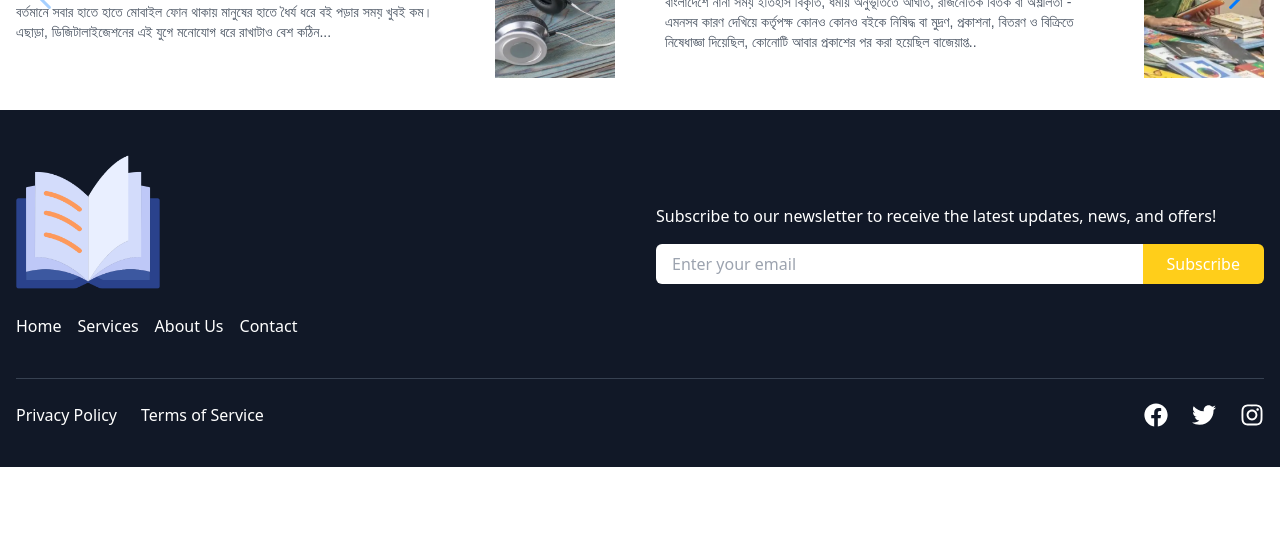
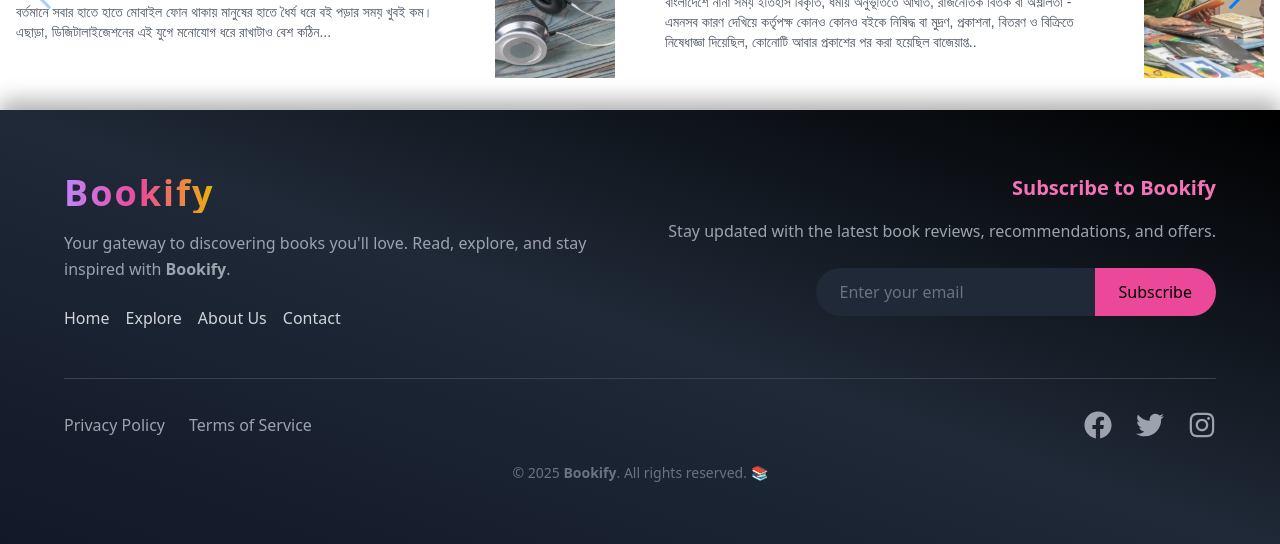
Before and after one commit to ashrafulparan2/Bookify-Front, a React (Vite) app: page / in a window 1280 px wide. Shown: the part 934-1478 px from the top of the page. Before the commit the page ends 1401 px from the top, so only its background shows below. Built offline with nearby package versions, Linux system fonts and the light colour scheme; no server answers.

Commit message:
Enhance Footer component with animations and improved layout

```diff
--- a/src/components/Footer.jsx
+++ b/src/components/Footer.jsx
@@ -1,65 +1,184 @@
-import React from 'react'
-import footerLogo from "../assets/footer-logo.png"
-
-import { FaFacebook, FaInstagram, FaTwitter } from "react-icons/fa"
+import React from "react";
+import { FaFacebook, FaInstagram, FaTwitter } from "react-icons/fa";
 
 const Footer = () => {
+  // Keyframe animations
+  const keyframes = `
+    @keyframes float {
+      0%, 100% { transform: translateY(0); }
+      50% { transform: translateY(-10px); }
+    }
+    @keyframes glow {
+      0%, 100% { filter: brightness(1); }
+      50% { filter: brightness(1.5); }
+    }
+  `;
+
   return (
-    <footer className="bg-gray-900 text-white py-10 px-4">
+    <footer
+      className="relative bg-gradient-to-tr from-gray-900 via-gray-800 to-black text-white py-16"
+      style={{
+        boxShadow: "0px -10px 20px rgba(0, 0, 0, 0.3)",
+        overflow: "hidden",
+      }}
+    >
+      {/* Inject animations */}
+      <style>{keyframes}</style>
+
+      {/* Background Elements */}
+      <div className="absolute inset-0 -z-10">
+        <div className="absolute w-72 h-72 bg-purple-700 opacity-30 blur-2xl rounded-full -top-10 -left-10 animate-[glow_5s_infinite]"></div>
+        <div className="absolute w-96 h-96 bg-pink-500 opacity-30 blur-3xl rounded-full -bottom-16 right-10 animate-[glow_5s_infinite]"></div>
+      </div>
+
+      {/* Content */}
+      <div className="relative container mx-auto px-8 lg:px-16">
         {/* Top Section */}
-      <div className="container mx-auto flex flex-col md:flex-row justify-between items-center gap-8">
-        {/* Left Side - Logo and Nav */}
-        <div className="md:w-1/2 w-full">
-          <img src={footerLogo} alt="Logo" className="mb-5 w-36" />
-          <ul className="flex flex-col md:flex-row gap-4">
-            <li><a href="#home" className="hover:text-primary">Home</a></li>
-            <li><a href="#services" className="hover:text-primary">Services</a></li>
-            <li><a href="#about" className="hover:text-primary">About Us</a></li>
-            <li><a href="#contact" className="hover:text-primary">Contact</a></li>
+        <div className="grid grid-cols-1 lg:grid-cols-2 gap-12">
+          {/* Left Section */}
+          <div>
+            <h1
+              className="text-4xl font-bold bg-gradient-to-r from-purple-400 via-pink-500 to-yellow-500 bg-clip-text text-transparent inline-block"
+              style={{
+                animation: "float 3s ease-in-out infinite",
+                letterSpacing: "2px",
+              }}
+            >
+              Bookify
+            </h1>
+            <p className="text-gray-400 mt-4 mb-6 leading-relaxed">
+              Your gateway to discovering books you'll love. Read, explore, and
+              stay inspired with <strong>Bookify</strong>.
+            </p>
+            <ul className="flex flex-col lg:flex-row gap-4">
+              <li>
+                <a
+                  href="#home"
+                  className="text-gray-300 hover:text-pink-400 transition duration-300"
+                >
+                  Home
+                </a>
+              </li>
+              <li>
+                <a
+                  href="#explore"
+                  className="text-gray-300 hover:text-pink-400 transition duration-300"
+                >
+                  Explore
+                </a>
+              </li>
+              <li>
+                <a
+                  href="#about"
+                  className="text-gray-300 hover:text-pink-400 transition duration-300"
+                >
+                  About Us
+                </a>
+              </li>
+              <li>
+                <a
+                  href="#contact"
+                  className="text-gray-300 hover:text-pink-400 transition duration-300"
+                >
+                  Contact
+                </a>
+              </li>
             </ul>
           </div>
 
-        {/* Right Side - Newsletter */}
-        <div className="md:w-1/2 w-full">
-          <p className="mb-4">
-            Subscribe to our newsletter to receive the latest updates, news, and offers!
+          {/* Right Section: Newsletter */}
+          <div className="text-center lg:text-right">
+            <h3 className="text-xl font-semibold text-pink-400 mb-4">
+              Subscribe to Bookify
+            </h3>
+            <p className="text-gray-400 mb-6 leading-relaxed">
+              Stay updated with the latest book reviews, recommendations, and
+              offers.
             </p>
-          <div className="flex">
+            <div className="relative inline-flex items-center">
               <input
                 type="email"
                 placeholder="Enter your email"
-              className="w-full px-4 py-2 rounded-l-md text-black"
+                className="w-full px-6 py-3 rounded-l-full bg-gray-800 text-gray-300 placeholder-gray-500 focus:outline-none focus:ring-2 focus:ring-pink-500"
               />
-            <button className="bg-primary px-6 py-2 rounded-r-md hover:bg-primary-dark">
+              <button className="px-6 py-3 bg-pink-500 text-black rounded-r-full hover:bg-pink-600 transition duration-300">
                 Subscribe
               </button>
             </div>
           </div>
         </div>
 
+        {/* Divider */}
+        <div className="mt-12 border-t border-gray-700"></div>
+
         {/* Bottom Section */}
-      <div className="container mx-auto flex flex-col md:flex-row justify-between items-center mt-10 border-t border-gray-700 pt-6">
-        {/* Left Side - Privacy Links */}
-        <ul className="flex gap-6 mb-4 md:mb-0">
-          <li><a href="#privacy" className="hover:text-primary">Privacy Policy</a></li>
-          <li><a href="#terms" className="hover:text-primary">Terms of Service</a></li>
+        <div className="mt-8 flex flex-col lg:flex-row justify-between items-center gap-6">
+          {/* Privacy and Terms Links */}
+          <ul className="flex gap-6">
+            <li>
+              <a
+                href="#privacy"
+                className="text-gray-400 hover:text-pink-400 transition duration-300"
+              >
+                Privacy Policy
+              </a>
+            </li>
+            <li>
+              <a
+                href="#terms"
+                className="text-gray-400 hover:text-pink-400 transition duration-300"
+              >
+                Terms of Service
+              </a>
+            </li>
           </ul>
 
-        {/* Right Side - Social Icons */}
+          {/* Social Media Icons */}
           <div className="flex gap-6">
-          <a href="https://facebook.com" target="_blank" rel="noopener noreferrer" className="hover:text-primary">
-            <FaFacebook size={24} />
+            <a
+              href="https://facebook.com"
+              target="_blank"
+              rel="noopener noreferrer"
+              className="group"
+            >
+              <FaFacebook
+                size={28}
+                className="text-gray-400 group-hover:text-pink-400 transition duration-300"
+              />
             </a>
-          <a href="https://twitter.com" target="_blank" rel="noopener noreferrer" className="hover:text-primary">
-            <FaTwitter size={24} />
+            <a
+              href="https://twitter.com"
+              target="_blank"
+              rel="noopener noreferrer"
+              className="group"
+            >
+              <FaTwitter
+                size={28}
+                className="text-gray-400 group-hover:text-pink-400 transition duration-300"
+              />
             </a>
-          <a href="https://instagram.com" target="_blank" rel="noopener noreferrer" className="hover:text-primary">
-            <FaInstagram size={24} />
+            <a
+              href="https://instagram.com"
+              target="_blank"
+              rel="noopener noreferrer"
+              className="group"
+            >
+              <FaInstagram
+                size={28}
+                className="text-gray-400 group-hover:text-pink-400 transition duration-300"
+              />
             </a>
           </div>
         </div>
+
+        {/* Footer Note */}
+        <p className="text-center text-gray-500 text-sm mt-6">
+          © {new Date().getFullYear()} <strong>Bookify</strong>. All rights
+          reserved. 📚
+        </p>
+      </div>
     </footer>
-  )
-}
+  );
+};
 
-export default Footer
+export default Footer;
```
Lines whose indentation alone changed are shown as unchanged.
